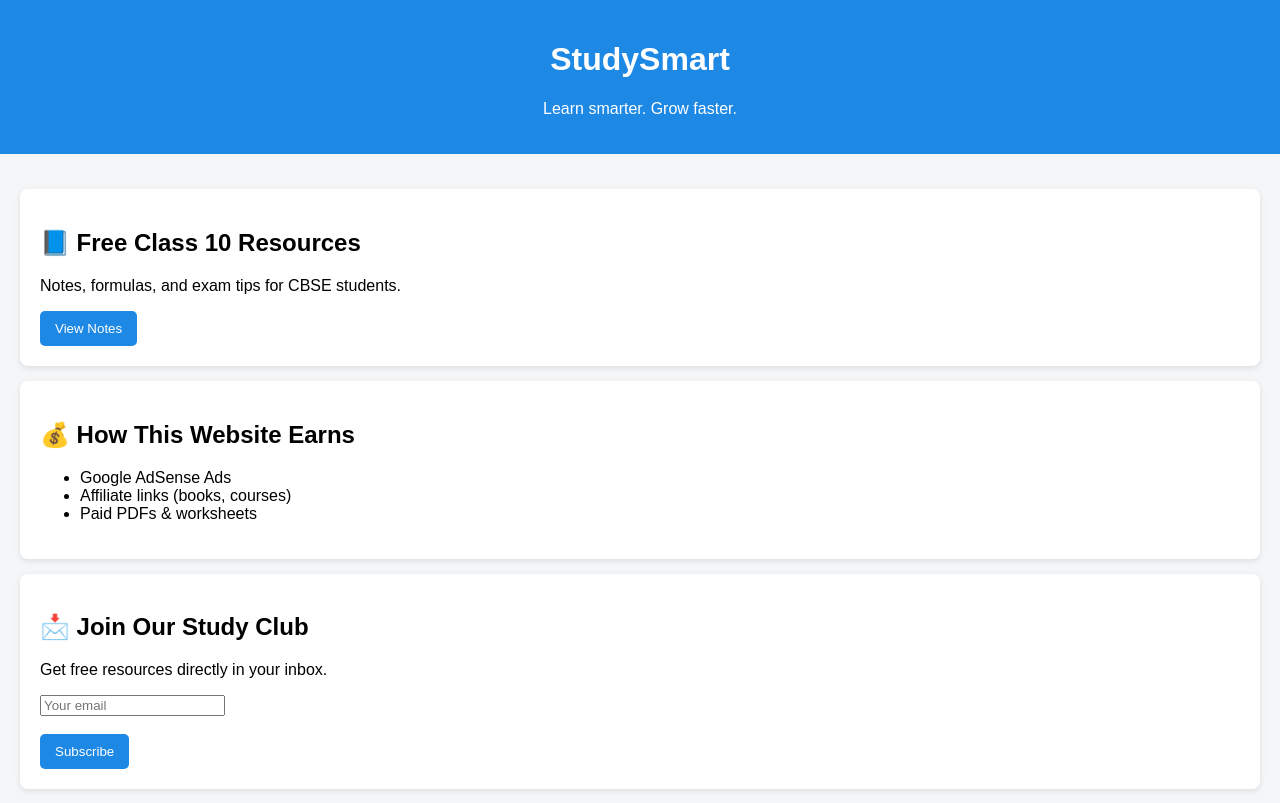
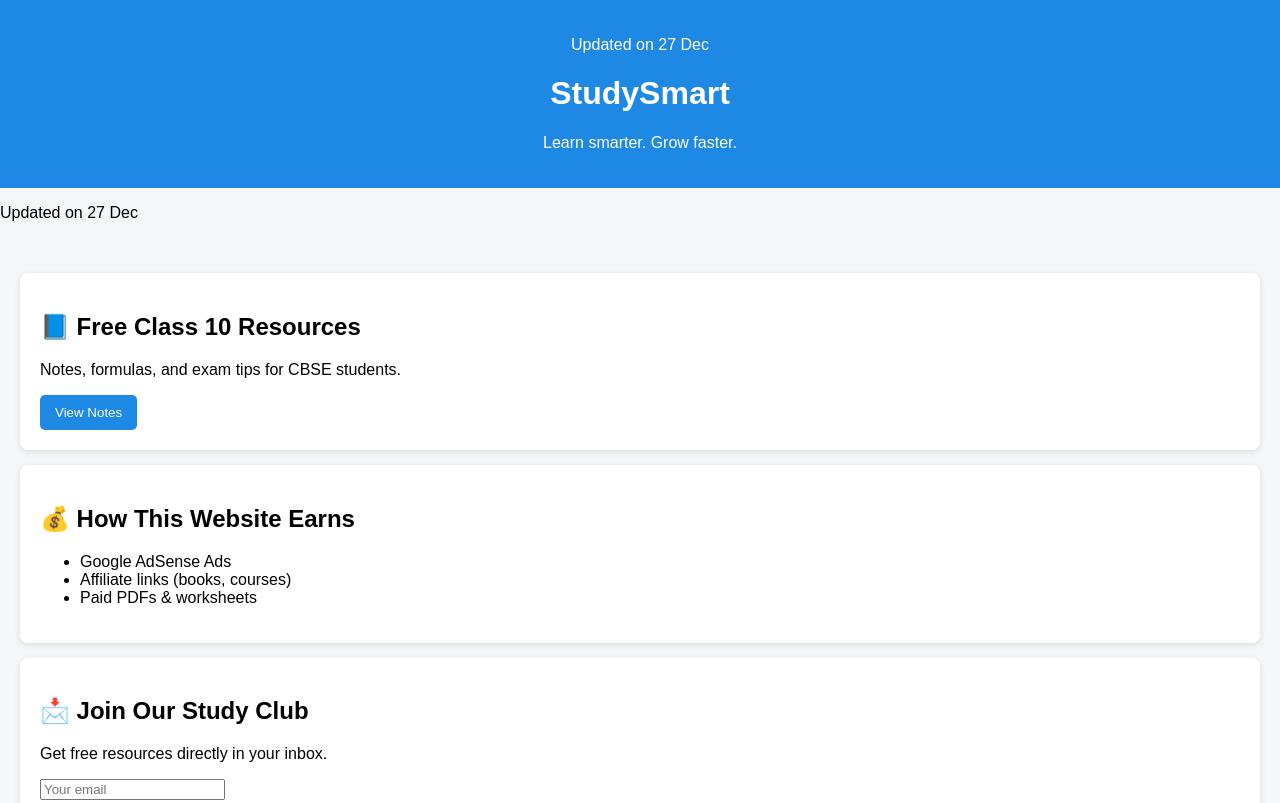
Before and after one commit to gaurang2mittal-arch/studysmart, a plain HTML site: page index.html in a window 1280 px wide. Shown: the top 803 px of the page. Drawn offline with Linux system fonts and the light colour scheme.

Commit message:
Update index.html

```diff
--- a/index.html
+++ b/index.html
@@ -1,4 +1,4 @@
-<!DOCTYPE html>
+
 <html lang="en">
 <head>
   <meta charset="UTF-8">
@@ -16,10 +16,12 @@
 </head>
 <body>
 
-<header>
+<header><p>Updated on 27 Dec</p>
+
   <h1>StudySmart</h1>
   <p>Learn smarter. Grow faster.</p>
-</header>
+</header><p>Updated on 27 Dec</p>
+
 
 <section>
   <div class="card">
```
